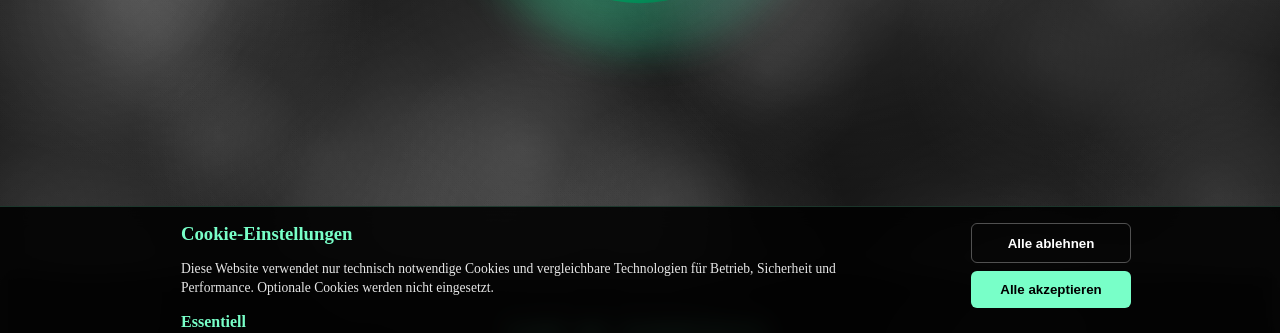
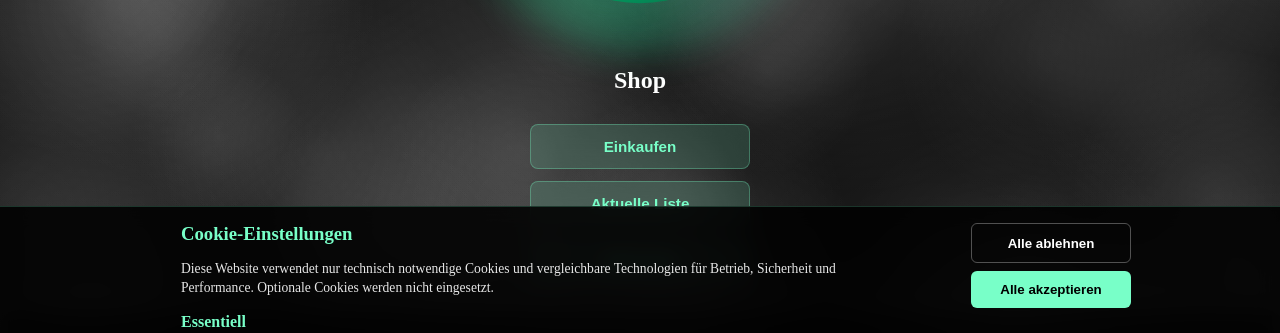
Before and after one commit to Sumaiter/CampMCHammergeil, a Vue app: page /shop in a window 1280 px wide. Shown: the part 325-658 px from the top of the page. Built offline with nearby package versions, Linux system fonts and the light colour scheme; what vue-powerglitch would draw is missing.

Commit message:
Added Shopping card without any function yet

```diff
--- a/src/components/CampMap.vue
+++ b/src/components/CampMap.vue
@@ -1,7 +1,9 @@
 <script setup lang="ts">
 import { ref, onMounted, onUnmounted } from 'vue'
+import { useRouter } from 'vue-router'
 import festivalImg from '../pics/festival.png'
 
+const router = useRouter()
 const campStartZelt = ref('')
 const campStartFestival = ref('')
 
@@ -72,6 +74,10 @@ onMounted(() => {
 onUnmounted(() => {
   clearInterval(interval)
 })
+
+const goShop = () => {
+  router.push('/shop')
+}
 </script>
 
 <template>
@@ -104,6 +110,7 @@ onUnmounted(() => {
 
     <!-- Zelt -->
     <span class="tent">🏕️</span>
+    <span class="shop" @click.stop="goShop">🛒</span>
 
     <p v-if="campStartZelt" class="countdown start">
       {{ campStartZelt }}
@@ -143,6 +150,24 @@ onUnmounted(() => {
 
 .tent {
   top: 200px;
+}
+
+.shop {
+  position: absolute;
+  top: 218px; /* gleiche Höhe wie Zelt */
+  left: calc(50% + 65px); /* rechts daneben */
+  transform: translateX(-50%) scale(0.5);
+
+  font-size: 4rem; /* gleiche Basis wie andere Emojis */
+  z-index: 5;
+  cursor: pointer;
+}
+
+@media (max-width: 600px) {
+  .shop {
+    left: calc(50% + 55px);
+    transform: translateX(-50%) scale(0.45);
+  }
 }
 
 /* Festival */
--- /dev/null
+++ b/src/components/Shop/ShopChoose.vue
@@ -0,0 +1,75 @@
+<script setup lang="ts">
+import { useRouter } from 'vue-router'
+const router = useRouter()
+
+const goShopping = () => {
+  router.push('/shopping')
+}
+const goShoppingList = () => {
+  router.push('/shoppinglist')
+}
+const goShoppingOverview = () => {
+  router.push('/shoppingoverview')
+}
+</script>
+<template>
+  <div class="shop-choose">
+    <h2>Shop</h2>
+
+    <div class="buttons">
+      <button class="shopButton" @click.stop="goShopping">Einkaufen</button>
+
+      <button class="shopButton" @click.stop="goShoppingList">Aktuelle Liste</button>
+
+      <button class="shopButton" @click.stop="goShoppingOverview">Übersicht</button>
+    </div>
+    <router-view />
+  </div>
+</template>
+
+<style scoped>
+.shop-choose {
+  color: white;
+  text-align: center;
+  margin-top: 60px;
+}
+
+/* Container wie Cookie Buttons */
+.buttons {
+  display: flex;
+  flex-direction: column;
+  gap: 0.8rem;
+  max-width: 220px;
+  margin: 30px auto;
+}
+
+/* Basis Button Style */
+.shopButton {
+  padding: 0.8rem 1rem;
+  border-radius: 8px;
+  font-weight: bold;
+  cursor: pointer;
+  border: none;
+  transition: 0.2s ease;
+
+  backdrop-filter: blur(10px);
+  font-size: 0.95rem;
+
+  background: rgba(120, 255, 200, 0.15);
+  color: #78ffc8;
+  border: 1px solid rgba(120, 255, 200, 0.3);
+}
+
+/* Hover Effekt wie Cookie-Bar */
+button:hover {
+  opacity: 0.9;
+  transform: scale(1.1);
+}
+
+/* Mobile tweak */
+@media (max-width: 480px) {
+  .buttons {
+    max-width: 90%;
+  }
+}
+</style>
--- /dev/null
+++ b/src/components/Shop/Shopping.vue
@@ -0,0 +1,6 @@
+<template>
+  <div class="shop-choose">
+    <h2>Shopping</h2>
+    <router-view />
+  </div>
+</template>
--- /dev/null
+++ b/src/components/Shop/ShoppingList.vue
@@ -0,0 +1,6 @@
+<template>
+  <div class="shop-choose">
+    <h2>ShopList</h2>
+    <router-view />
+  </div>
+</template>
--- /dev/null
+++ b/src/components/Shop/ShoppingOverview.vue
@@ -0,0 +1,7 @@
+<template>
+  <div class="shop-choose">
+    <h2>ShopOverview</h2>
+
+    <router-view />
+  </div>
+</template>
```
Also changed, not shown: src/router/index.ts (+8 -0 lines).
